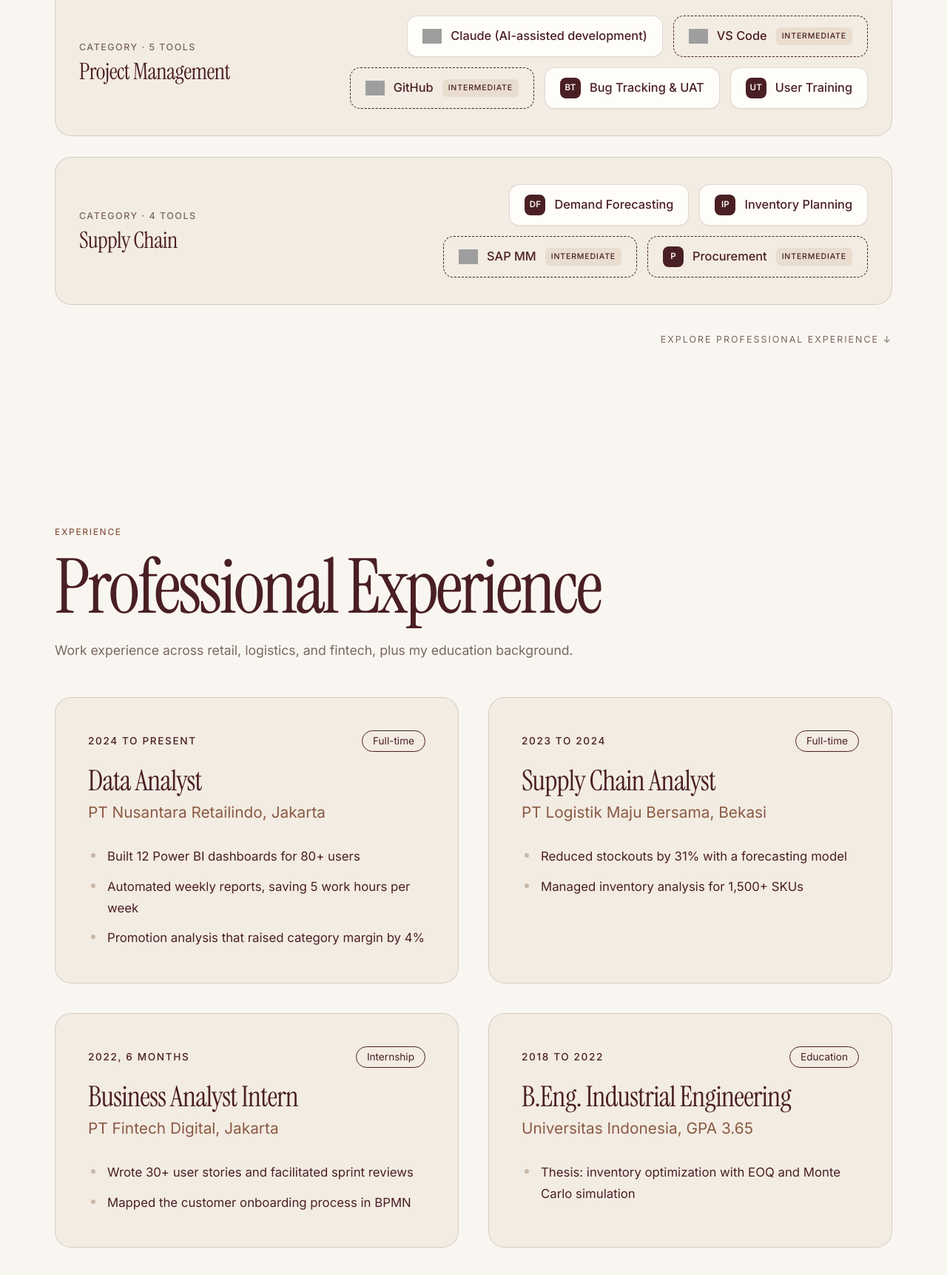
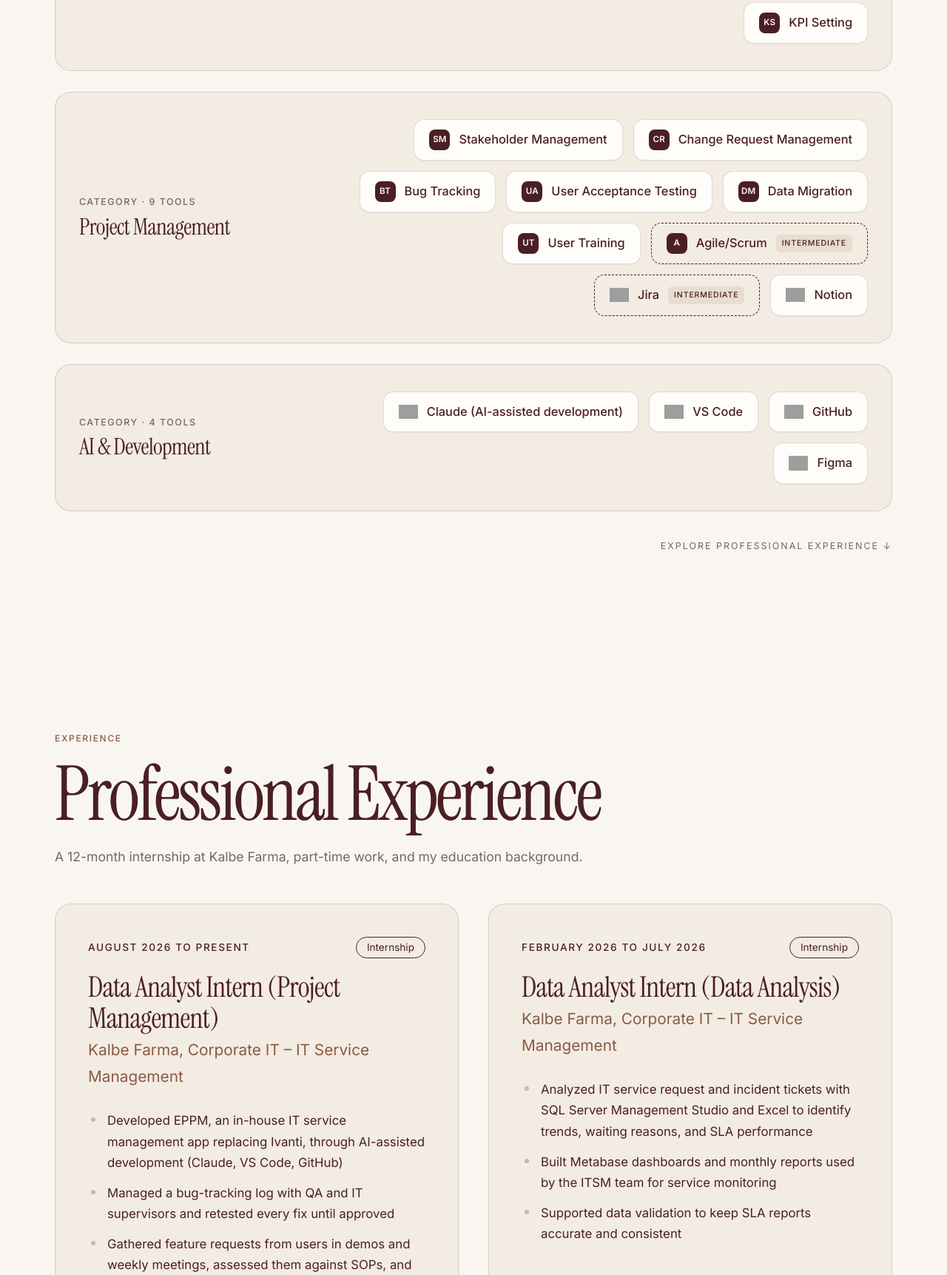
Before and after one commit to gracelatriana/portfolio.gracela, a plain HTML site: page index.html in a window 1280 px wide. Shown: the part 3090-4813 px from the top of the page at 74% size. Drawn offline with Linux system fonts and the light colour scheme; grey boxes are pictures that could not be loaded.

Commit message:
Match experience and tools sections to CV
Co-Authored-By: Claude Opus 5.5 <noreply@anthropic.com>

```diff
--- a/index.html
+++ b/index.html
@@ -439,7 +439,7 @@ const T={
  i_lang:{id:"Bahasa",en:"Languages"},i_lang_v:{id:"Indonesia (native), English (profesional)",en:"Indonesian (native), English (professional)"},
  i_avail:{id:"Ketersediaan",en:"Availability"},i_avail_v:{id:"Satu bulan pemberitahuan",en:"One month notice"},
  sk_label:{id:"Keahlian",en:"Skills"},sk_h:{id:"Tools & Metode",en:"Tools & Methods"},
- sk_sub:{id:"Tools dan metode yang saya gunakan untuk analisis data, proses bisnis, manajemen proyek, dan rantai pasok.",en:"Tools and methods I use across data analysis, business processes, project management, and the supply chain."},
+ sk_sub:{id:"Tools dan metode yang saya gunakan untuk analisis data, business intelligence, analisis bisnis, dan manajemen proyek.",en:"Tools and methods I use across data analysis, business intelligence, business analysis, and project management."},
  cat:{id:"Kategori",en:"Category"},tools_n:"tools",sk_more:{id:"Lihat pengalaman kerja ↓",en:"Explore professional experience ↓"},
  adv:{id:"Mahir",en:"Advanced"},mid:{id:"Menengah",en:"Intermediate"},
  proj_h:{id:"Studi kasus pilihan",en:"Selected case studies"},all:{id:"Semua",en:"All"},
@@ -450,8 +450,8 @@ const T={
  fig:{id:"Gambar 1. Tampilan dashboard utama proyek (ganti dengan screenshot asli).",en:"Figure 1. Main project dashboard (replace with a real screenshot)."},
  report:{id:"Laporan PDF",en:"PDF Report"},prev:{id:"← Sebelumnya",en:"← Previous"},next:{id:"Berikutnya →",en:"Next →"},
  exp_h:{id:"Riwayat kerja dan pendidikan",en:"Work history and education"},
- exp_title:{id:"Pengalaman Profesional",en:"Professional Experience"},exp_sub:{id:"Pengalaman kerja di retail, logistik, dan fintech, serta latar belakang pendidikan.",en:"Work experience across retail, logistics, and fintech, plus my education background."},
- xp_more:{id:"Lihat proyek pilihan ↓",en:"Explore selected projects ↓"},t_full:"Full-time",t_intern:{id:"Magang",en:"Internship"},t_edu:{id:"Pendidikan",en:"Education"},
+ exp_title:{id:"Pengalaman Profesional",en:"Professional Experience"},exp_sub:{id:"Magang 12 bulan di Kalbe Farma, pengalaman kerja paruh waktu, dan latar belakang pendidikan.",en:"A 12-month internship at Kalbe Farma, part-time work, and my education background."},
+ xp_more:{id:"Lihat proyek pilihan ↓",en:"Explore selected projects ↓"},t_full:"Full-time",t_part:{id:"Paruh waktu",en:"Part-time"},t_intern:{id:"Magang",en:"Internship"},t_edu:{id:"Pendidikan",en:"Education"},
  certs_h:{id:"Sertifikasi",en:"Certifications"},th_cert:{id:"Sertifikat",en:"Certificate"},th_iss:{id:"Penerbit",en:"Issuer"},th_year:{id:"Tahun",en:"Year"},
  view_cert:{id:"Lihat Sertifikat",en:"View Certificate"},close:{id:"Tutup",en:"Close"},open_drive:{id:"Buka di Google Drive",en:"Open in Google Drive"},
  no_link:{id:"Link Google Drive untuk sertifikat ini belum diisi.",en:"The Google Drive link for this certificate has not been added yet."},
@@ -470,16 +470,15 @@ const T={
 };
 
 const SKILLS=[
- [{id:"Data & Analitik",en:"Data & Analytics"},[["SQL","adv"],["Excel / Power Query","adv"],["Python (Pandas)","mid"],[{id:"Statistik",en:"Statistics"},"mid"]]],
- ["Visualisasi & BI",[["Power BI / DAX","adv"],["Tableau","mid"],["Looker Studio","mid"]]],
- ["Business Analysis",[["Requirement Gathering","adv"],["BPMN","adv"],["User Story & BRD","adv"],["Jira","mid"]]],
- ["Project Management",[["Claude (AI-assisted development)","adv"],["VS Code","mid"],["GitHub","mid"],["Bug Tracking & UAT","adv"],["User Training","adv"]]],
- ["Supply Chain",[["Demand Forecasting","adv"],["Inventory Planning","adv"],["SAP MM","mid"],["Procurement","mid"]]]
+ [{id:"Analisis Data",en:"Data Analysis"},[["SQL Server (SSMS)","adv"],["BigQuery","adv"],["PostgreSQL","mid"],["Python (Colab, Jupyter)","mid"],["Excel (Pivot Tables, data cleaning)","adv"]]],
+ ["Business Intelligence",[["Metabase","adv"],["Looker Studio","adv"],["Power BI","mid"],["Tableau","mid"]]],
+ ["Business Analysis",[["Requirements Gathering","adv"],["SCQA & Issue Tree","adv"],["TAM–SAM–SOM","adv"],[{id:"Analisis Kompetitor",en:"Competitor Analysis"},"adv"],["Survey Design","adv"],["KPI Setting","adv"]]],
+ ["Project Management",[["Stakeholder Management","adv"],["Change Request Management","adv"],["Bug Tracking","adv"],["User Acceptance Testing","adv"],["Data Migration","adv"],["User Training","adv"],["Agile/Scrum","mid"],["Jira","mid"],["Notion","adv"]]],
+ ["AI & Development",[["Claude (AI-assisted development)","adv"],["VS Code","adv"],["GitHub","adv"],["Figma","adv"]]]
 ];
-SKILLS[1][0]={id:"Visualisasi & BI",en:"Visualization & BI"};
 
 /* Ikon tools dari simpleicons.org (nama slug). Tool tanpa ikon tampil sebagai inisial. */
-const ICON={"SQL":"mysql","Excel / Power Query":"microsoftexcel","Python (Pandas)":"pandas","Power BI / DAX":"powerbi","Tableau":"tableau","Looker Studio":"looker","Jira":"jira","SAP MM":"sap","Claude (AI-assisted development)":"claude","VS Code":"visualstudiocode","GitHub":"github"};
+const ICON={"SQL Server (SSMS)":"microsoftsqlserver","BigQuery":"googlebigquery","PostgreSQL":"postgresql","Python (Colab, Jupyter)":"python","Excel (Pivot Tables, data cleaning)":"microsoftexcel","Metabase":"metabase","Power BI":"powerbi","Tableau":"tableau","Looker Studio":"looker","Jira":"jira","Notion":"notion","Figma":"figma","Claude (AI-assisted development)":"claude","VS Code":"visualstudiocode","GitHub":"github"};
 const CATS=["Data Analysis","Business Analysis","Project Management","Supply Chain"];
 
 const P=[
@@ -556,10 +555,10 @@ const P=[
 ];
 
 const XP=[
- [{id:"2024 sampai sekarang",en:"2024 to present"},"Data Analyst","PT Nusantara Retailindo, Jakarta",{id:["Membangun 12 dashboard Power BI untuk 80+ pengguna","Mengotomatisasi laporan mingguan, hemat 5 jam kerja per minggu","Analisis promo yang menaikkan margin kategori 4%"],en:["Built 12 Power BI dashboards for 80+ users","Automated weekly reports, saving 5 work hours per week","Promotion analysis that raised category margin by 4%"]}],
- [{id:"2023 sampai 2024",en:"2023 to 2024"},"Supply Chain Analyst","PT Logistik Maju Bersama, Bekasi",{id:["Menurunkan stockout 31% dengan model forecasting","Mengelola analisis inventory untuk 1.500+ SKU"],en:["Reduced stockouts by 31% with a forecasting model","Managed inventory analysis for 1,500+ SKUs"]}],
- [{id:"2022, 6 bulan",en:"2022, 6 months"},"Business Analyst Intern","PT Fintech Digital, Jakarta",{id:["Menulis 30+ user story dan memfasilitasi sprint review","Memetakan proses onboarding nasabah dengan BPMN"],en:["Wrote 30+ user stories and facilitated sprint reviews","Mapped the customer onboarding process in BPMN"]}],
- [{id:"2018 sampai 2022",en:"2018 to 2022"},{id:"S1 Teknik Industri",en:"B.Eng. Industrial Engineering"},{id:"Universitas Indonesia, IPK 3,65",en:"Universitas Indonesia, GPA 3.65"},{id:["Skripsi: optimasi persediaan dengan EOQ dan simulasi Monte Carlo"],en:["Thesis: inventory optimization with EOQ and Monte Carlo simulation"]}]
+ [{id:"Agustus 2026 sampai sekarang",en:"August 2026 to present"},"Data Analyst Intern (Project Management)",{id:"Kalbe Farma, Corporate IT – IT Service Management",en:"Kalbe Farma, Corporate IT – IT Service Management"},{id:["Mengembangkan EPPM, aplikasi IT service management internal pengganti Ivanti, dengan AI-assisted development (Claude, VS Code, GitHub)","Mengelola bug-tracking log bersama QA dan supervisor IT, serta menguji ulang setiap perbaikan sampai disetujui","Mengumpulkan permintaan fitur dari user saat demo dan meeting mingguan, menilainya terhadap SOP, lalu mengimplementasikan yang disetujui","Memigrasikan data tiket dari Ivanti ke EPPM dan melatih end user menggunakan sistem baru"],en:["Developed EPPM, an in-house IT service management app replacing Ivanti, through AI-assisted development (Claude, VS Code, GitHub)","Managed a bug-tracking log with QA and IT supervisors and retested every fix until approved","Gathered feature requests from users in demos and weekly meetings, assessed them against SOPs, and implemented approved changes","Migrated ticket data from Ivanti to EPPM and trained end users on the new system"]}],
+ [{id:"Februari 2026 sampai Juli 2026",en:"February 2026 to July 2026"},"Data Analyst Intern (Data Analysis)",{id:"Kalbe Farma, Corporate IT – IT Service Management",en:"Kalbe Farma, Corporate IT – IT Service Management"},{id:["Menganalisis tiket service request dan insiden dengan SQL Server Management Studio dan Excel untuk melihat tren, alasan waiting, dan performa SLA","Membangun dashboard Metabase dan laporan bulanan untuk monitoring layanan tim ITSM","Mendukung validasi data agar laporan SLA akurat dan konsisten"],en:["Analyzed IT service request and incident tickets with SQL Server Management Studio and Excel to identify trends, waiting reasons, and SLA performance","Built Metabase dashboards and monthly reports used by the ITSM team for service monitoring","Supported data validation to keep SLA reports accurate and consistent"]}],
+ [{id:"April 2025 sampai Januari 2026",en:"April 2025 to January 2026"},"Part-Time Marketing Promotion Team","Bina Nusantara University",{id:["Mempresentasikan program akademik dan kehidupan kampus BINUS kepada calon mahasiswa melalui presentasi sekolah dan campus tour"],en:["Presented BINUS academic programs and student life to prospective students through school presentations and guided campus tours"]}],
+ [{id:"September 2023 sampai sekarang",en:"September 2023 to present"},{id:"S1 Sistem Informasi, Business Intelligence",en:"Bachelor of Information Systems, Business Intelligence"},{id:"Universitas Bina Nusantara (BINUS), IPK 3,67 / 4,00",en:"Universitas Bina Nusantara (BINUS), GPA 3.67 / 4.00"},{id:["Penulis tunggal paper ICIC 2026 tentang perbandingan model YOLOv8n, MobileNetV3-Small, dan ResNet-18 untuk pengenalan obat"],en:["Sole author of an ICIC 2026 paper comparing YOLOv8n, MobileNetV3-Small, and ResNet-18 for pill recognition"]}]
 ];
 
 /* Sertifikat: [nama, penerbit, tahun, link Google Drive]
@@ -640,7 +639,7 @@ window.addEventListener("hashchange",()=>route());
 
 function renderStatic(){
  $("#skills").innerHTML=SKILLS.map(([h,l])=>`<div class="skrow"><div><div class="cat">${tr("cat")} · ${l.length} ${tr("tools_n")}</div><h3>${L(h)}</h3></div><div class="chips">${l.map(([a,b])=>{const n=L(a),k=ICON[n]||ICON[a.id||a];const ini=`<span class="ini">${n.replace(/[^A-Za-z ]/g,"").split(" ").filter(Boolean).map(w=>w[0]).join("").slice(0,2).toUpperCase()}</span>`;return `<span class="chip ${b}">${k?`<img src="https://cdn.simpleicons.org/${k}" alt="" onerror="this.outerHTML='${ini.replace(/"/g,"&quot;")}'">`:ini}${n}${b==="mid"?`<span class="tag">${tr("mid")}</span>`:""}</span>`}).join("")}</div></div>`).join("");
- $("#xp").innerHTML=XP.map(([w,t,o,l],i)=>{const ty=i===XP.length-1?"t_edu":/intern/i.test(L(t))?"t_intern":"t_full";return `<article><div class="top-row"><time>${L(w)}</time><span class="type">${tr(ty)}</span></div><h3>${L(t)}</h3><div class="org">${L(o)}</div><ul>${L(l).map(x=>`<li>${x}</li>`).join("")}</ul></article>`}).join("");
+ $("#xp").innerHTML=XP.map(([w,t,o,l],i)=>{const ty=i===XP.length-1?"t_edu":/intern/i.test(L(t))?"t_intern":/part-time/i.test(L(t))?"t_part":"t_full";return `<article><div class="top-row"><time>${L(w)}</time><span class="type">${tr(ty)}</span></div><h3>${L(t)}</h3><div class="org">${L(o)}</div><ul>${L(l).map(x=>`<li>${x}</li>`).join("")}</ul></article>`}).join("");
  $("#certs").innerHTML=CERTS.map(([n,o,y],i)=>`<tr><td>${n}</td><td class="hide muted">${o}</td><td class="num" style="font-weight:500">${y}</td><td style="text-align:right;white-space:nowrap"><a href="#sertifikat" data-cert="${i}">${tr("view_cert")}</a></td></tr>`).join("");
 }
 
```
